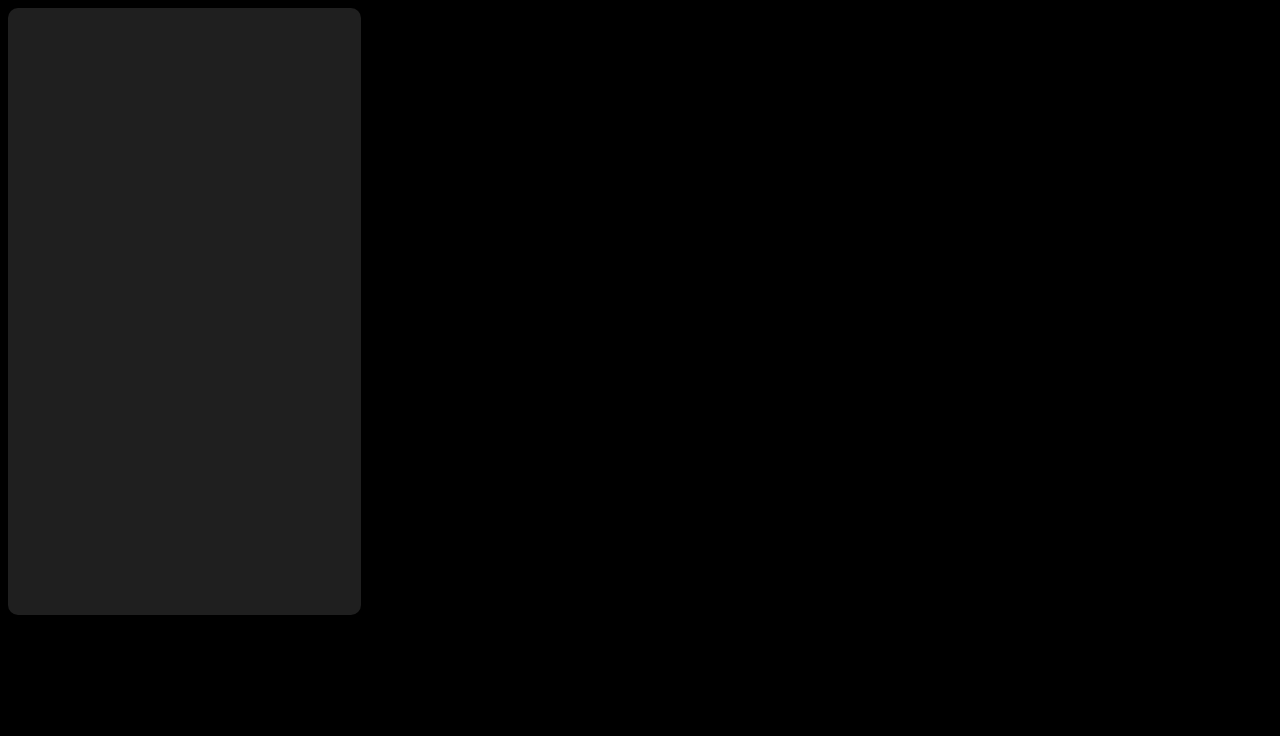
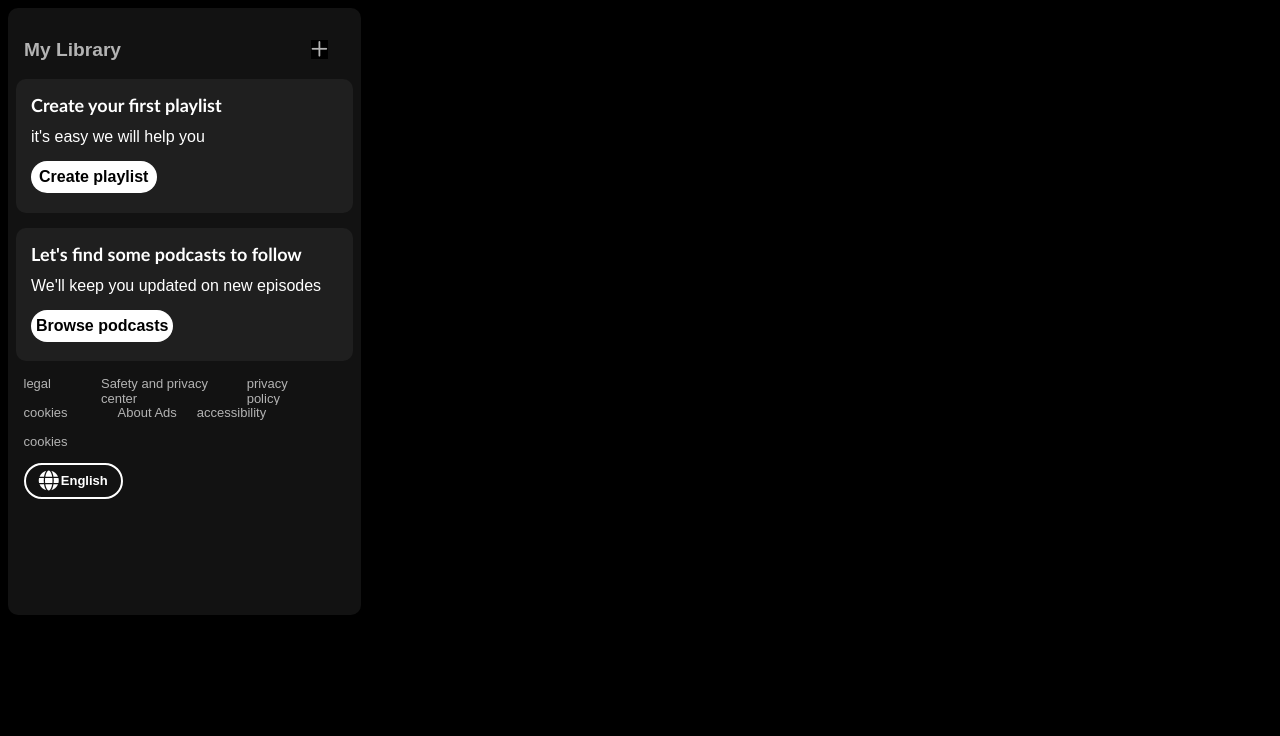
Before and after one commit to arkasnatapal/spotify-clone, a plain HTML site: page index.html in a window 1280 px wide. Shown: the part 64-800 px from the top of the page. Drawn offline with Linux system fonts and the light colour scheme.

Commit message:
left body added

```diff
--- a/index.html
+++ b/index.html
@@ -25,15 +25,54 @@
                     </div>
                 </div>
               <div class="signup" >
-                  <a href="#">Sign up</a>
+                  <a href="#" style="text-decoration: none; background-color: black; color: #b3b3b3;">Sign up</a>
                  </div>
              <div class="login">
                 Log in
               </div>
 
         </div>
-    </div>
-    <div class="body1">
+       </div>
+       <div class="body1">
+           <div class="library">
+            <div class="mylibrary">
+                My Library
+                <div class="plus"><i class="fa-regular fa-plus"></i></div>
+            </div>
+        </div>
+         <div class="playlist">
+               <p id="p1">Create your first playlist</p>
+              <p id="p2">it's easy we will help you</p>
+               <div class="createplaylist">
+                   <p id="p3">Create playlist</p>
+                </div>
+            </div>
+            <div class="podcast">
+                <p id="p1">Let's find some podcasts to follow</p>
+                <p id="p2">We'll keep you updated on new episodes</p>
+                 <div class="crpodcast">
+                     <p id="p3">Browse podcasts</p>
+                  </div>
+            </div>
+            <div class="extras">
+                <div class="ex1">
+                    <a href="#" id="a1">legal</a>
+                    <a href="#" id="a2">Safety and privacy center</a>
+                    <a href="#" id="a3">privacy policy</a>
+                </div>
+                <div class="ex2">
+                    <a href="#" id="a1">cookies</a>
+                    <a href="#" id="a2">About Ads</a>
+                    <a href="#" id="a3">accessibility</a>
+                </div>
+                <div class="ex3">
+                    <a href="#" id="a1">cookies</a>
+                </div>
+                <div class="language">
+                    <i class="fa-solid fa-globe fa-lg"></i>
+                    <p id="l1">English</p>
+                </div>
+            </div>
     </div>
 </body>
 </html>
--- a/style.css
+++ b/style.css
@@ -71,10 +71,7 @@
     align-items: center;
     font-size: large;
 }
-a{
-    text-decoration: none;
-    color:#b3b3b3;
-}
+
 .login{
     height: 48px;
     width: 108.3px;
@@ -88,10 +85,154 @@ a{
     font-weight: bold;
 }
 .body1{
-    background-color: #1f1f1f;
+    background-color: #121212;
     width: 353px;
     height: 607.2px;
     margin-top: 8px;
     margin-left: 8px;
     border-radius: 10px;
+    display: flex;
+    flex-direction: column;
+    justify-content: center;
+    align-items: center;
 }
+.playlist{
+    background-color: #1f1f1f;
+    height: 133.6px;
+    width: 337px;
+    border-radius: 10px;
+}
+#p1{
+    color:white;
+    background-color:#1f1f1f;
+    margin-top: 15px;
+    margin-left: 15px;
+    font-size: large;
+    font-weight: bold;
+    font-family: 'Trebuchet MS', 'Lucida Sans Unicode', 'Lucida Grande', 'Lucida Sans', Arial, sans-serif;
+}
+#p2{
+    color: white;
+    margin-left: 15px;
+    margin-top: 12px;
+    background-color: #1f1f1f;
+    font-family: sans-serif;
+}
+.createplaylist{
+    background-color: white;
+    height: 32px;
+    width: 125.54px;
+    border-radius: 50px;
+    margin-top: 15px;
+    margin-left: 15px;
+    display: flex;
+    align-items: center;
+    justify-content: center;
+}
+#p3{
+    background-color: white;
+    border-radius: 50px;
+    font-family: sans-serif;
+    font-weight: bold;
+}
+.podcast{
+    background-color: #1f1f1f;
+    height: 133.6px;
+    width: 337px;
+    border-radius: 10px;
+    margin-top: 15px;
+}
+.crpodcast{
+    background-color: white;
+    height:32px;
+    width: 142.4px;
+    border-radius: 50px;
+    display: flex;
+    justify-content: center;
+    margin-top: 15px;
+    margin-left: 15px;
+    align-items: center;
+}
+.mylibrary{
+    height: 40px;
+    width: 321px;
+    background-color:#121212;
+    color: #b3b3b3;
+    font-family: sans-serif;
+    font-size: larger;
+    font-weight: bold;
+    display: flex;
+    justify-content:left;
+    flex-direction: row;
+}
+.plus{
+    background-color:#121212;
+    height: 32px;
+    width: 32px;
+    padding-left: 190px;
+}
+.extras{
+    height: 208px;
+    width: 337px;
+    margin-left: 15px;
+    margin-top: 15px;
+    display: flex;
+    flex-direction: column;
+    justify-content: top;
+    background-color: #121212;
+}
+.ex1{
+    font-family: sans-serif;
+    display: flex;
+    justify-content: space-evenly;
+    height: 28.8px;
+    width: 290px;
+    background-color: #121212;
+}
+a{
+    text-decoration: none;
+    color: #b3b3b3;
+    background-color: #121212;
+    font-size: small;
+}
+#a2{
+    padding-left: 50px;
+}
+#a3{
+    padding-left: 20px;
+}
+.ex2{
+    font-family: sans-serif;
+    display: flex;
+
+    height: 28.8px;
+    width: 290px;
+    background-color: #121212;
+}
+.ex3{
+    font-family: sans-serif;
+    display: flex;
+    height: 28.8px;
+    width: 290px;
+    background-color: #121212;
+}
+.language{
+    height: 32px;
+    width:95.59px;
+    color: white;
+    display: flex;
+    justify-content: center;
+    align-items: center;
+    border-color: white;
+    border: 2px;
+    border-style: solid;
+    border-radius: 50px;
+    background-color: #121212;
+}
+#l1{
+    padding-left: 2px;
+    font-weight: bold;
+    font-family: sans-serif;
+    font-size: small;
+    background-color: #121212;
+}
```
